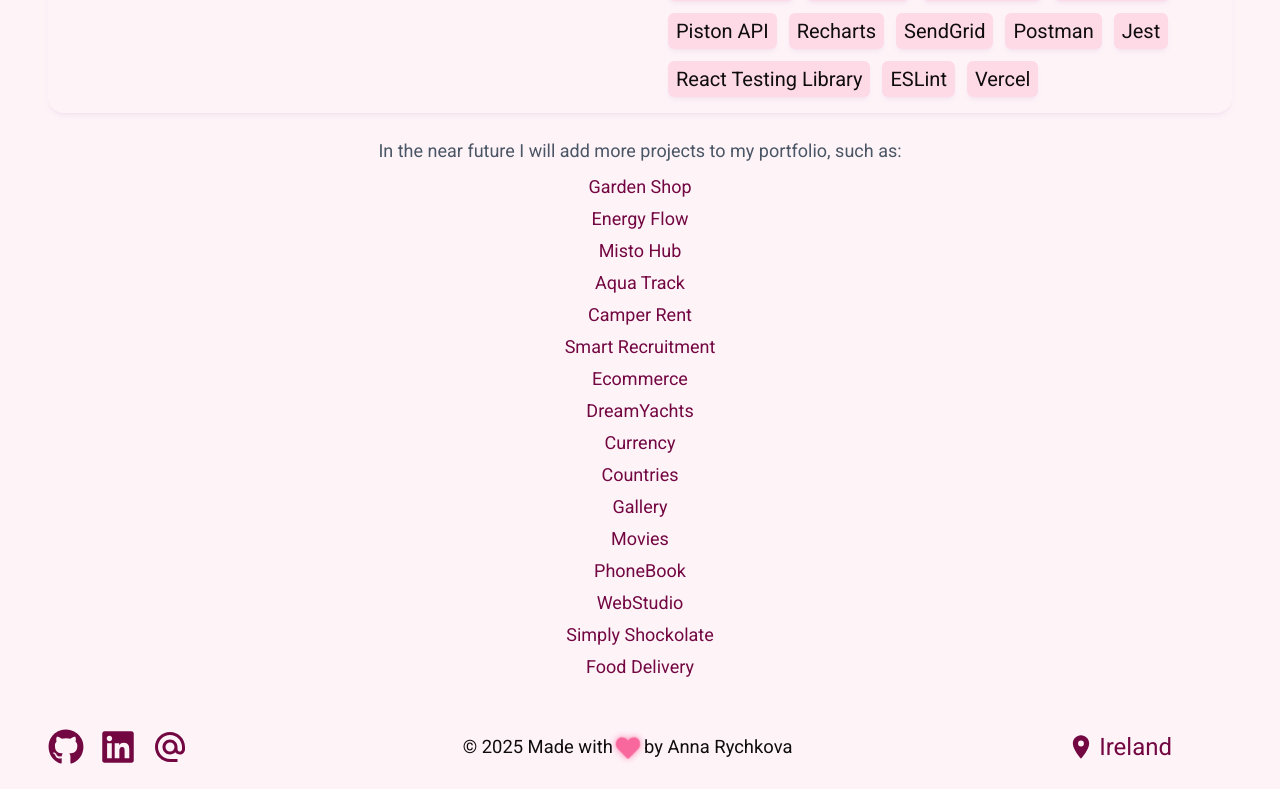
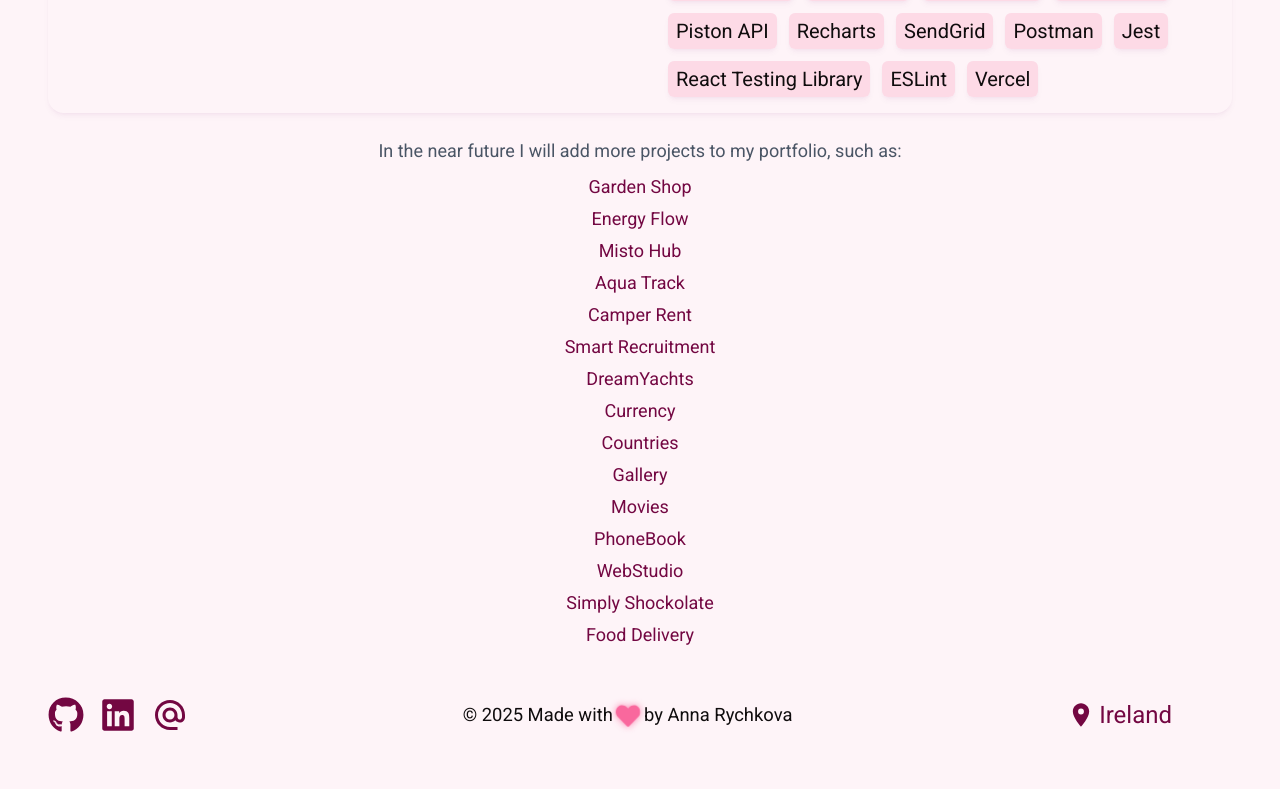
Before and after one commit to AnnaRychkova1/anna_rychkova, a Next.js app: page /projects in a window 1280 px wide. Shown: the part 1555-2344 px from the top of the page. After the commit the page ends 2312 px from the top, so only its background shows below. Built offline with nearby package versions, Linux system fonts and the light colour scheme.

Commit message:
adjust list of projects

```diff
--- a/app/projects/page.tsx
+++ b/app/projects/page.tsx
@@ -86,16 +86,6 @@ export default function Projects() {
                     className="text-[var(--dark-accent)] hover:underline"
                   >
                     Smart Recruitment
-                  </a>
-                </li>
-                <li>
-                  <a
-                    href="https://annarychkova1.github.io/ecommerce/"
-                    target="_blank"
-                    rel="noopener noreferrer"
-                    className="text-[var(--dark-accent)] hover:underline"
-                  >
-                    Ecommerce
                   </a>
                 </li>
                 <li>
```
Also changed, not shown: 1 other file (tests, documents, lock files or other folders).
